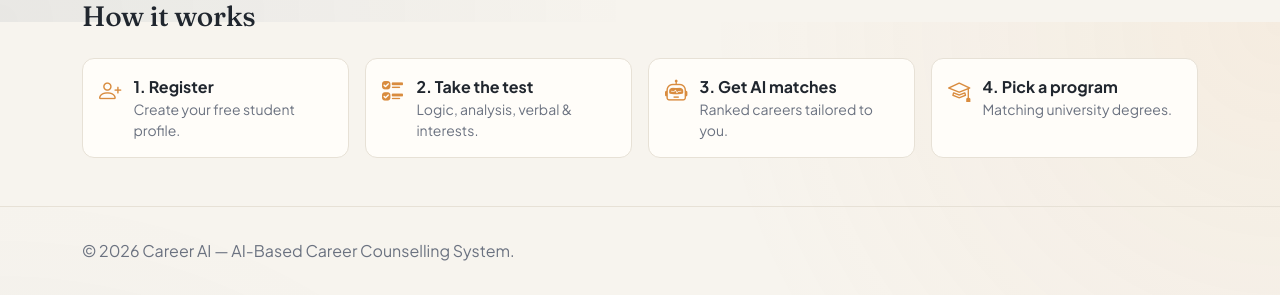
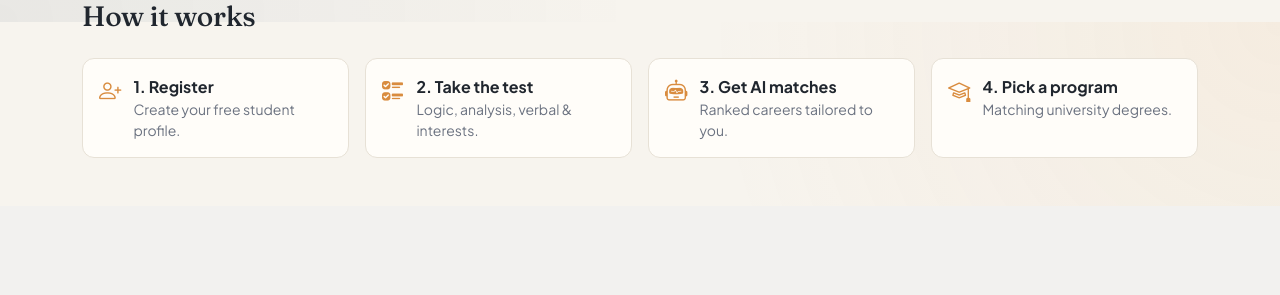
Before and after one commit to blueeyes551055-boop/career-ai, a Flask app: page / in a window 1280 px wide. Shown: the part 778-1073 px from the top of the page. After the commit the page ends 936 px from the top, so only its background shows below. Run offline with Flask 3, Linux system fonts and the light colour scheme.

Commit message:
css updated

```diff
--- a/app/static/css/style.css
+++ b/app/static/css/style.css
@@ -234,7 +234,7 @@ a:hover { color: var(--amber-500); }
 .form-control:focus, .form-select:focus { border-color: var(--amber-400); box-shadow: 0 0 0 .2rem rgba(217,140,63,.15); }
 .form-label { font-weight: 600; font-size: .9rem; color: var(--navy-800); }
 
-footer.site-footer { border-top: 1px solid var(--line); color: var(--muted); padding: 2rem 0; }
+footer.site-footer { display: none; border-top: 1px solid var(--line); color: var(--muted); padding: 2rem 0; }
 
 /* ============================================================
    Admin panel additions
```
